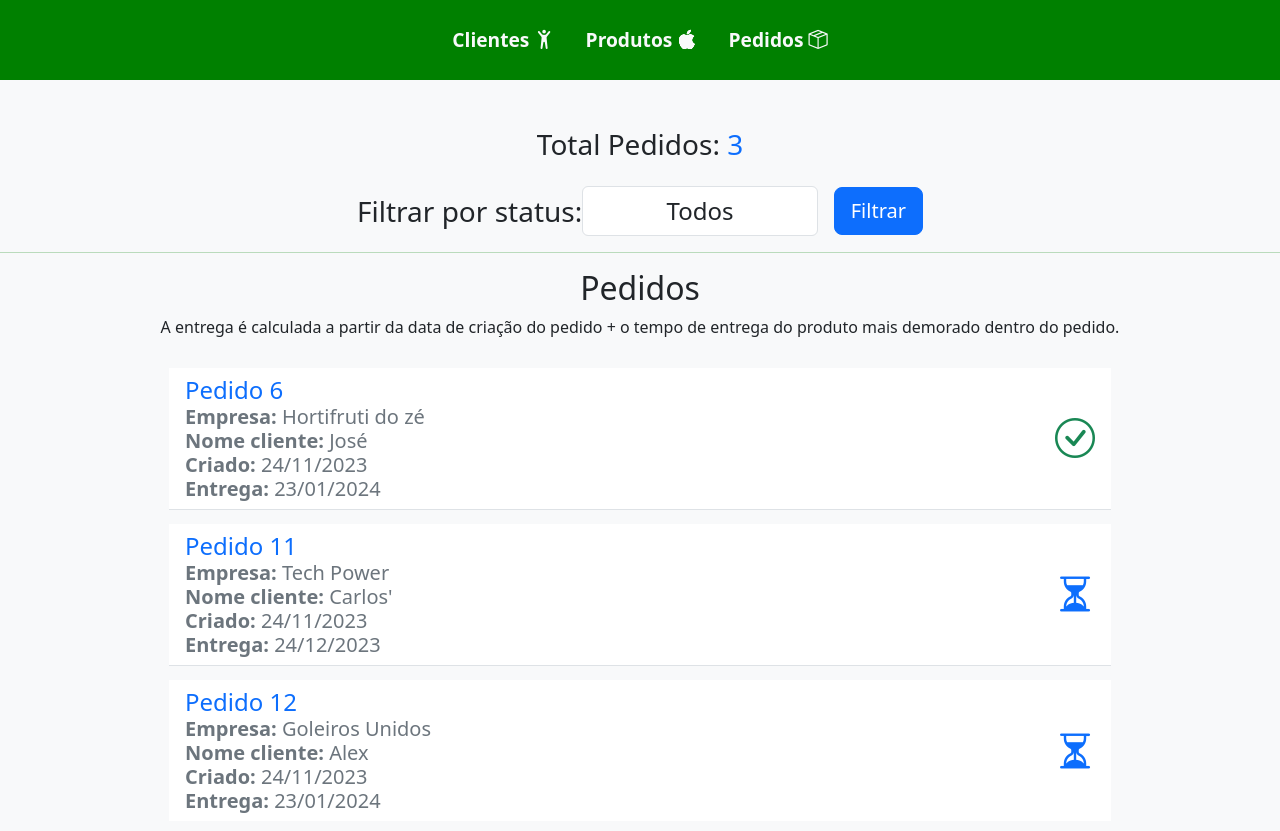
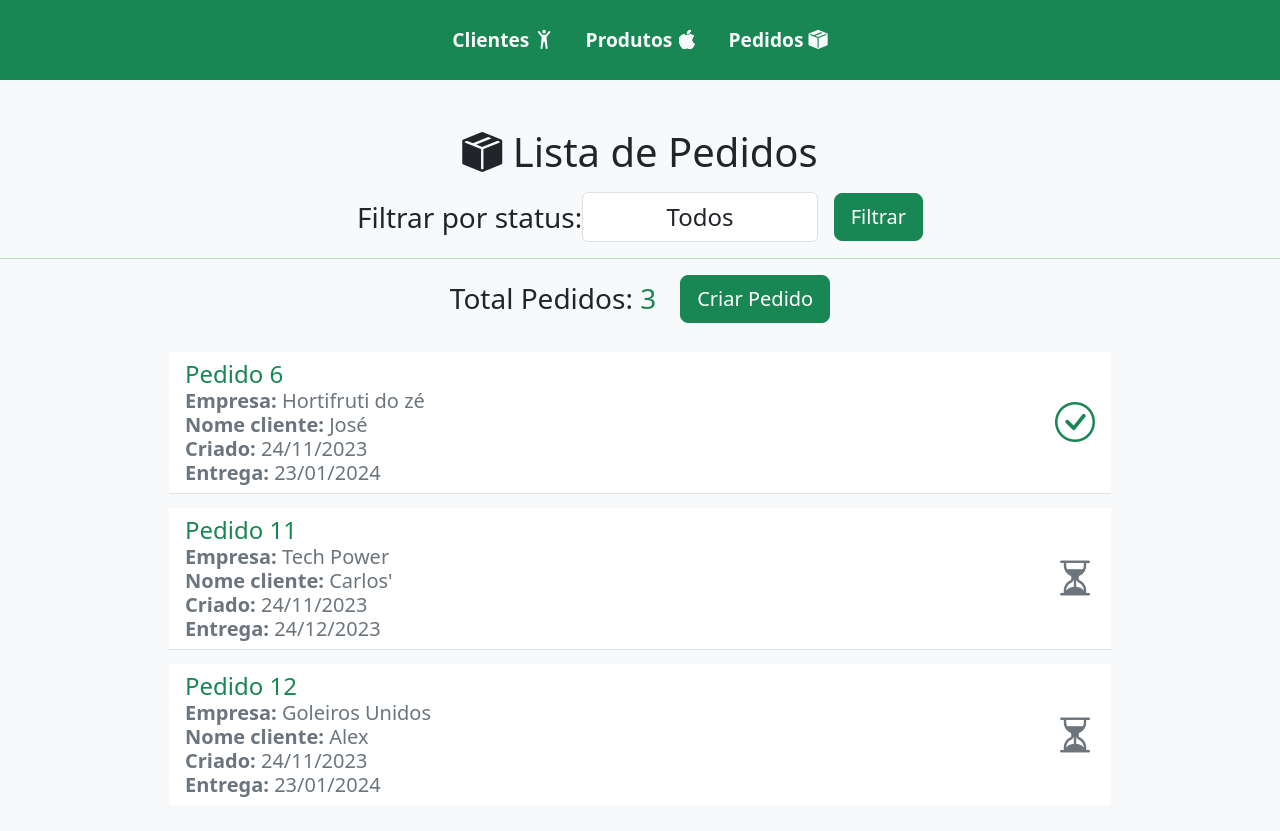
Before and after one commit to carloshtbraga/Fazenda-App, a Django app: page /pedidos/ in a window 1280 px wide; the page is wider, and only the part inside the window is pictured. After the commit the page ends 797 px from the top of that part, so only its background shows below. Run offline with Django 4.2, Linux system fonts and the light colour scheme; data comes from the database, SQL or seed files in the repository; both versions use the stored data as it was after the commit.

Commit message:
some styles

```diff
--- a/fazenda/templates/base.html
+++ b/fazenda/templates/base.html
@@ -24,7 +24,6 @@
     .header {
       height: 80px;
       padding: 0 20px;
-      background-color: green;
       font-size: 1.2rem;
       justify-content: center;
       align-items: center;
@@ -41,25 +40,25 @@
       width: 200%;
       color: green;
     }
+
     .ico {
       margin-left: 1rem;
     }
 
-    .centro{
+    .centro {
 
-align-items: center;
-align-content: center;
-align-self: center;
+      align-items: center;
+      align-content: center;
+      align-self: center;
     }
-
   </style>
 </head>
 
 <body class="d-flex flex-column align-items-center d-sm bg-light text-dark">
-  <header class="nav mb-5 w-100 header ">
+  <header class="nav mb-5 w-100 header bg-success">
     <a class="nav-link text-light" href="{% url 'listar_clientes' %}">Clientes <i class="bi bi-person-arms-up"></i></a>
     <a class="nav-link text-light" href="{% url 'listar_produtos' %}">Produtos <i class="bi bi-apple"></i></a>
-    <a class="nav-link text-light" href="{% url 'listar_pedidos' %}">Pedidos <i class="bi bi-box-seam"></i></a>
+    <a class="nav-link text-light" href="{% url 'listar_pedidos' %}">Pedidos <i class="bi bi-box-seam-fill"></i></a>
   </header>
   {% block content %}{% endblock %}
 </body>
--- a/fazenda/templates/criar_cliente.html
+++ b/fazenda/templates/criar_cliente.html
@@ -7,7 +7,7 @@
         <form method="post" class="form-group">
             {% csrf_token %}
             {{ form.as_p }}
-            <button type="submit" class="btn btn-primary">Salvar</button>
+            <button type="submit" class="btn btn-success">Salvar</button>
         </form>
         <a class="btn btn-warning mt-3 " href="{% url 'listar_clientes' %}">Voltar</a>
     </div>
--- a/fazenda/templates/deletar_cliente.html
+++ b/fazenda/templates/deletar_cliente.html
@@ -2,12 +2,12 @@
 {% load static %}
 {% block title %}Atualizar Produto{% endblock %}
 {% block content %}
-    <div>
+    <div class="container w-75">
         <h4 class="alert alert-danger">Você tem certeza que deseja deletar o cliente {{ cliente.nome }}?</h4>
         <form method="post">
             {% csrf_token %}
             <button type="submit" class="btn btn-danger">Confirmar Deleção</button>
+    <a class="btn btn-warning" href="{% url 'listar_clientes' %}">Voltar</a>
         </form>
-        <a class="btn btn-warning mt-3 " href="{% url 'listar_clientes' %}">Voltar</a>
     </div>
 {% endblock %}
--- a/fazenda/templates/deletar_pedido.html
+++ b/fazenda/templates/deletar_pedido.html
@@ -1,12 +1,12 @@
 {% extends 'base.html' %}
 {% block title %}Deletar Pedido{% endblock %}
 {% block content %}
-    <div>
+    <div class="container w-75">
         <h4 class="alert alert-danger">Você tem certeza que deseja deletar o pedido de {{ pedido.cliente.nome }}?</h4>
         <form action="{% url 'deletar_pedido' pedido.pk %}" method="post">
             {% csrf_token %}
             <button type="submit" class="btn btn-danger">Confirmar Deleção</button>
+            <a class="btn btn-warning " href="{% url 'listar_pedidos' %}">Cancelar</a>
         </form>
-        <a class="btn btn-warning" href="{% url 'listar_pedidos' %}">Cancelar</a>
     </div>
 {% endblock %}
--- a/fazenda/templates/detalhes_item_pedido.html
+++ b/fazenda/templates/detalhes_item_pedido.html
@@ -10,7 +10,7 @@
         <span class="text-secondary">Status: {{ pedido.status }}</span>
 
         {% if pedido.status != 'Concluído' %}
-            <a href="{% url 'adicionar_item_pedido' pedido.id %}" class="btn btn-primary mb-3 mt-3">Adicionar Item</a>
+            <a href="{% url 'adicionar_item_pedido' pedido.id %}" class="btn btn-success mb-3 mt-3">Adicionar Item</a>
         {% endif %}
         <ul class="h5 list-group list-group-flush w-75 d-flex flex-column justify-content-center align-items-center">
             {% for item_pedido in pedido.itempedido_set.all %}
--- a/fazenda/templates/listar_pedidos.html
+++ b/fazenda/templates/listar_pedidos.html
@@ -3,11 +3,10 @@
 {% block title %}Listagem de Pedidos{% endblock %}
 {% block content %}
     <div class="container-fluid d-flex flex-column justify-content-center align-items-center pedidos">
-        <!-- <h1>Listagem de Pedidos</h1> -->
-        <h5 class="text-center text-lg fs-3 mb-4">
-            Total Pedidos:
-            <span class="text-primary">{{ pedidos|length }}</span>
-        </h5>
+        <h1 class="mb-3">
+    <i class="bi bi-box-seam-fill"></i>
+    Lista de Pedidos
+        </h2>
         <form method="GET"
               class="d-flex flex-row justify-content-center align-items-center form w-75 fs-3">
             <label for="status">Filtrar por status:</label>
@@ -18,12 +17,16 @@
                 <option value="Concluído">Concluído</option>
                 <option value="Pendente">Pendente</option>
             </select>
-            <button class="btn btn-primary btn-lg ms-3 " type="submit">Filtrar</button>
+            <button class="btn btn-success btn-lg ms-3 " type="submit">Filtrar</button>
         </form>
         <hr>
-        <h2>Pedidos</h2>
-        A entrega é calculada a partir da data de criação do pedido + o tempo de entrega do produto mais demorado dentro do pedido.
-        <br>  <br>
+        <div class="d-flex flex-row justify-content-center align-items-center w-75 mb-3 gap-4">
+            <!-- A entrega é calculada a partir da data de criação do pedido + o tempo de entrega do produto mais demorado dentro do pedido. -->
+            <h5 class="text-center text-lg fs-3">
+                Total Pedidos: <span class="text-success">{{ pedidos|length }}</span>
+            </h5>
+            <a class="btn btn-lg btn-success fs-5 mb-2" href="{% url 'criar_pedido' %}">Criar Pedido</a>
+        </div>
         <ul class="h5 list-group list-group-flush w-75 d-flex flex-column justify-content-center align-items-center">
             {% for pedido in pedidos %}
                 <a class="list-group-item list-group-item-action d-flex justify-content-between align-items-center list"
@@ -31,7 +34,7 @@
                     <!-- <h5 class=""> -->
                     <!-- Pedido {{ pedido.pk }} - {{ pedido.cliente.nome }} - {{ pedido.data_pedido }} -->
                     <div class="d-flex flex-column">
-                        <span class="fs-4 text-primary">Pedido {{ pedido.pk }}</span>
+                        <span class="fs-4 text-success">Pedido {{ pedido.pk }}</span>
                         <span class="text-secondary"><b>Empresa:</b> {{ pedido.cliente.empresa }}</span>
                         <span class="text-secondary"><b>Nome cliente:</b>  {{ pedido.cliente.nome }}</span>
                         <span class="text-secondary"><b>Criado:</b>  {{ pedido.data_pedido|date:"d/m/Y" }}</span>
@@ -40,7 +43,7 @@
                     {% if pedido.status == 'Concluído' %}
                         <i class="bi bi-check-circle text-success fs-1"></i>
                     {% else %}
-                        <i class="bi bi-hourglass-split text-primary fs-1"></i>
+                        <i class="bi bi-hourglass-split text-secondary fs-1"></i>
                     {% endif %}
                 {% endfor %}
             </a>
--- a/fazenda/templates/listar_produtos.html
+++ b/fazenda/templates/listar_produtos.html
@@ -2,13 +2,14 @@
 {% block title %}Listagem de Produtos{% endblock %}
 {% block content %}
     <div class="container-fluid d-flex flex-column justify-content-center align-items-center">
-        <h1>  <i class="bi bi-apple"> </i>Lista de Produtos</h1>
+        <h1><i class="bi bi-apple"> </i>Lista de Produtos</h1>
+        <a href="{% url 'criar_produto' %}" class="btn btn-lg btn-success mt-3 mb-4">Criar Produto</a>
         <ul class=" h5 list-group list-group-flush w-75 d-flex flex-column justify-content-center align-items-center">
             {% for produto in produtos %}
                 <li class="list-group-item list-group-item-action d-flex justify-content-between align-items-center list">
                     <!-- {{ produto.nome }} - Tempo de Preparo: {{ produto.tempo_preparo }} dias -->
                     <div class="d-flex flex-column">
-                        <span class="fs-4 text-primary">{{ produto.nome }}</span>
+                        <span class="fs-4 text-success">{{ produto.nome }}</span>
                         <span class="text-secondary"><b>Tempo de Preparo:</b> {{ produto.tempo_preparo }} dias</span>
                     </div>
                     <div class="d-flex justify-content-between align-items-center btns h3">
@@ -18,6 +19,5 @@
                 </li>
             {% endfor %}
         </ul>
-        <a href="{% url 'criar_produto' %}" class="btn btn-lg btn-primary">Criar Produto</a>
     </div>
 {% endblock %}
```
Also changed, not shown: fazenda/templates/atualizar_cliente.html (+12 -11 lines), fazenda/templates/atualizar_produto.html (+6 -5 lines), fazenda/templates/criar_pedido.html (+12 -9 lines), fazenda/templates/criar_produto.html (+6 -3 lines), fazenda/templates/deletar_produto.html (+8 -10 lines), fazenda/templates/listar_clientes.html (+6 -4 lines), db.sqlite3.
